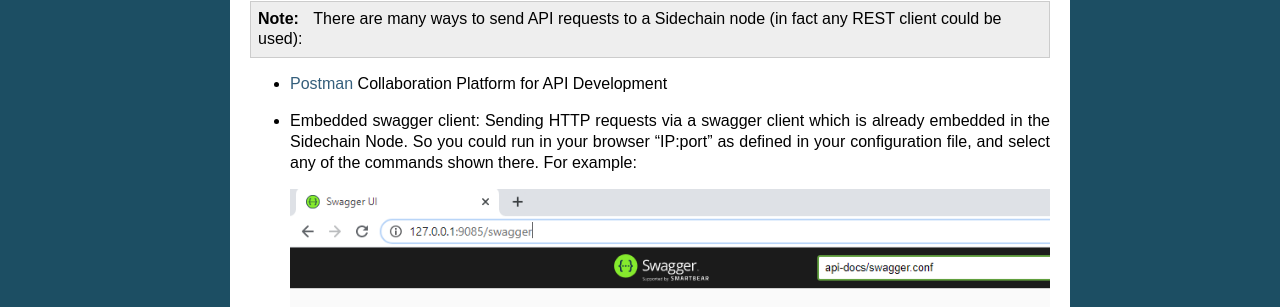
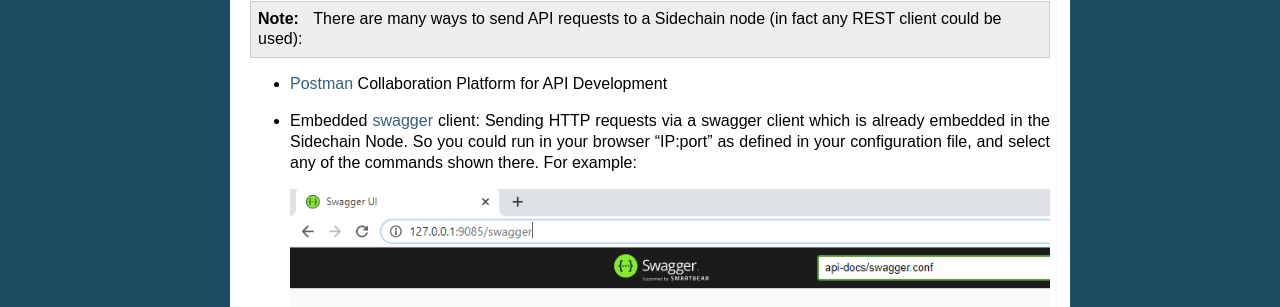
Before and after one commit to megaluck/documentation, a Sphinx documentation site: the page built from docs/introduction/05-Node-communication.rst, in a window 1280 px wide. Shown: the part 455-762 px from the top of the page. Built offline with Sphinx 7.4.7, drawn with Linux system fonts in a browser that asks for light colours; part of the change alters nothing that is shown.

```diff
--- a/docs/introduction/05-Node-communication.rst
+++ b/docs/introduction/05-Node-communication.rst
@@ -25,7 +25,7 @@ timeout -- Timeout on API requests in seconds
 
 * `Postman <https://www.postman.com/>`__ Collaboration Platform for API Development
 
-* Embedded swagger client: Sending HTTP requests via a  swagger client which is already embedded in the Sidechain Node. So you could run in your browser “IP:port” as defined in your configuration file, and select any of the commands shown there. For example:
+* Embedded `swagger <https://swagger.io/>`_ client: Sending HTTP requests via a  swagger client which is already embedded in the Sidechain Node. So you could run in your browser “IP:port” as defined in your configuration file, and select any of the commands shown there. For example:
 
   .. image:: /images/swagger.png
    :alt: Swagger
```
